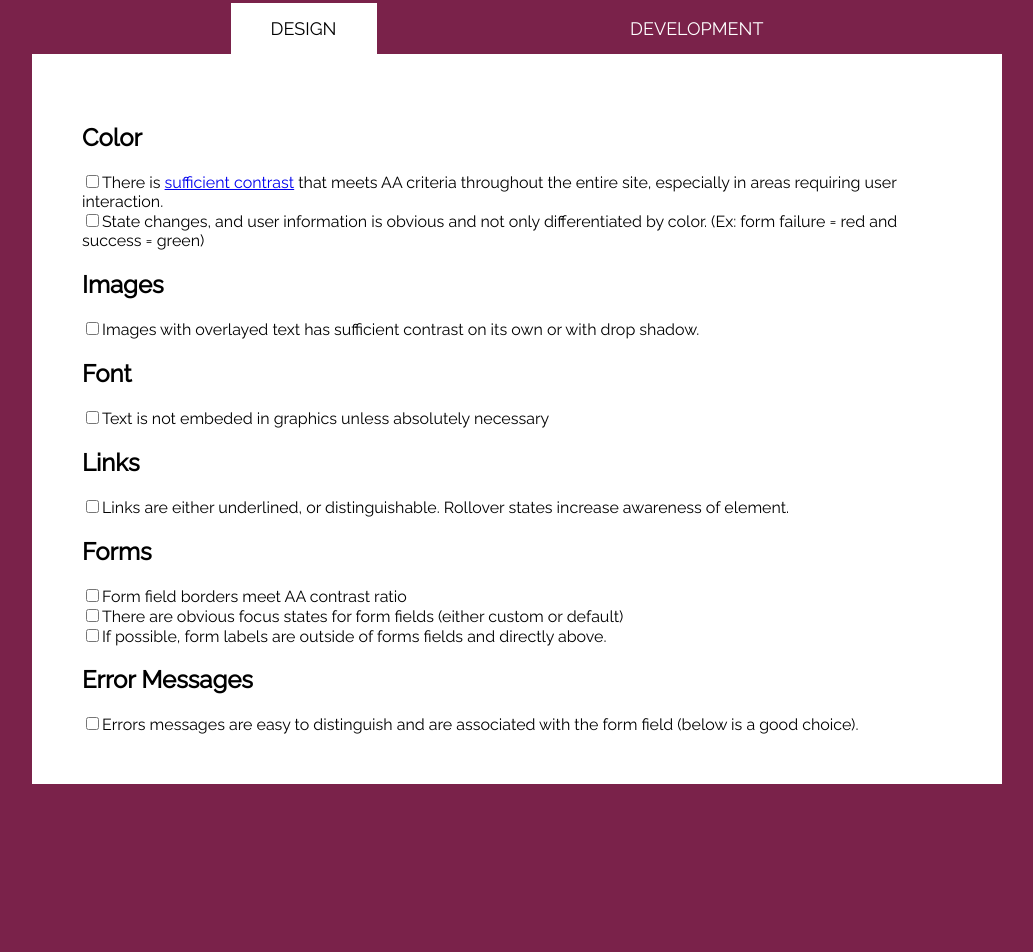
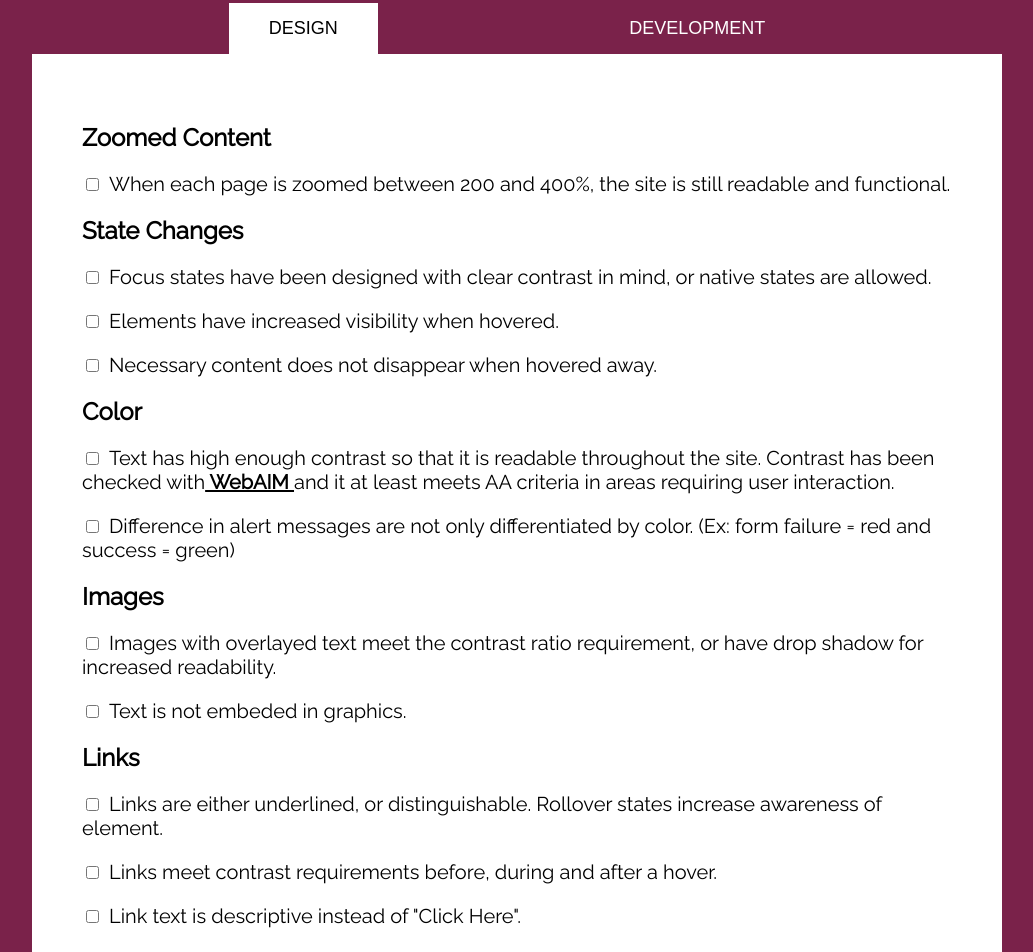
Before and after one commit to hannahhch/accessibility-checklist, a React (Create React App) app: page / in a window 1280 px wide. Shown: the part 140-1092 px from the top of the page, without its empty margins (123-1156 px from the left). Before the commit the page ends 924 px from the top, so only its background shows below. Built offline with nearby package versions, Linux system fonts and the light colour scheme.

Commit message:
updated content

```diff
--- a/src/components/Design.js
+++ b/src/components/Design.js
@@ -4,38 +4,97 @@ export default class Design extends Component {
   render(){
     return(
         <section>
+            <h2>Zoomed Content</h2>
+            <div className="checklist-item">
+                <input type="checkbox" id="zoom_one"/>
+                <label for="zoom_one">When each page is zoomed between 200 and 400%, the site is still readable and functional. </label>
+            </div>
+
+            <h2>State Changes</h2>
+            <div className="checklist-item">
+                <input type="checkbox" id="state_one"/>
+                <label for="state_one">Focus states have been designed with clear contrast in mind, or native states are allowed.</label>
+            </div>
+
+            <div className="checklist-item">
+                <input type="checkbox" id="state_two"/>
+                <label for="state_two">Elements have increased visibility when hovered.</label>
+            </div>
+
+            <div className="checklist-item">
+                <input type="checkbox" id="state_three"/>
+                <label for="state_three">Necessary content does not disappear when hovered away.</label>
+            </div>
+
+
+
             <h2>Color</h2>
+            <div className="checklist-item">
                 <input type="checkbox" id="color_one"/>
-                <label for="color_one">There is <a href="https://webaim.org/resources/contrastchecker/" target="_blank" rel="noopener noreferrer">sufficient contrast</a> that meets AA criteria throughout the entire site, especially in areas requiring user interaction.</label>
+                <label for="color_one">Text has high enough contrast so that it is readable throughout the site. Contrast has been checked with<a href="https://webaim.org/resources/contrastchecker/" target="_blank" rel="noopener noreferrer"> WebAIM </a> and it at least meets AA criteria in areas requiring user interaction.</label>
+            </div>
 
-                <br/><input type="checkbox" id="color_two"/>
-                <label for="color_two">State changes, and user information is obvious and not only differentiated by color. (Ex: form failure = red and success = green) </label>
+            <div className="checklist-item">
+                <input type="checkbox" id="color_two"/>
+                <label for="color_two">Difference in alert messages are not only differentiated by color. (Ex: form failure = red and success = green) </label>
+            </div>
 
             <h2>Images</h2>
+
+            <div className="checklist-item">
                 <input type="checkbox" id="images_one"/>
-                <label for="images_one">Images with overlayed text has sufficient contrast on its own or with drop shadow.</label>
+                <label for="images_one">Images with overlayed text meet the contrast ratio requirement, or have drop shadow for increased readability.</label>
+            </div>
 
-            <h2>Font</h2>
-            <input type="checkbox" id="font_one"/>
-            <label for="font_one">Text is not embeded in graphics unless absolutely necessary</label>
+            <div className="checklist-item">
+                <input type="checkbox" id="font_one"/>
+                <label for="font_one">Text is not embeded in graphics.</label>
+            </div>
 
             <h2>Links</h2>
+            <div className="checklist-item">
                 <input type="checkbox" id="links_one"/>
                 <label for="links_one">Links are either underlined, or distinguishable. Rollover states increase awareness of element.</label>
+            </div>
+
+            <div className="checklist-item">
+                <input type="checkbox" id="links_two"/>
+                <label for="links_two">Links meet contrast requirements before, during and after a hover.</label>
+            </div>
+
+            <div className="checklist-item">
+                <input type="checkbox" id="links_three"/>
+                <label for="links_three">Link text is descriptive instead of "Click Here".</label>
+            </div>
 
             <h2>Forms</h2>
+
+            <div className="checklist-item">
                 <input type="checkbox" id="forms_one"/>
-                <label for="forms_one">Form field borders meet AA contrast ratio</label><br/>
+                <label for="forms_one">Form field borders/boundaries meet the minimum contrast ratio requirements.</label><br/>
+            </div>
 
+            <div className="checklist-item">
                 <input type="checkbox" id="forms_two"/>
                 <label for="forms_two">There are obvious focus states for form fields (either custom or default)</label><br/>
+            </div>
 
+            <div className="checklist-item">
                 <input type="checkbox" id="forms_three"/>
-                <label for="forms_three">If possible, form labels are outside of forms fields and directly above.</label><br/>
+                <label for="forms_three">Form labels are directly above form fields, or floated inside.</label><br/>
+            </div>
 
             <h2>Error Messages</h2>
+
+            <div className="checklist-item">
                 <input type="checkbox" id="error_msg_one"/>
-                <label for="error_msg_one">Errors messages are easy to distinguish and are associated with the form field (below is a good choice).</label>
+                <label for="error_msg_one">Errors messages are easy to understand and are associated with the form field (below is a good choice).</label>
+            </div>
+
+            <div className="checklist-item">
+                <input type="checkbox" id="error_msg_two"/>
+                <label for="error_msg_two">Error messages meaning can be understood without color.</label>
+            </div>
 
         </section>
     )
--- a/src/components/Tabs.js
+++ b/src/components/Tabs.js
@@ -42,8 +42,8 @@ export default class Tabs extends Component {
         return(
             <div className="content_tabs_wrapper">
                 <div className="content_tabs">
-                    <div className="content_tab block_link active" onClick={this.handleDevClick}>Design</div>
-                    <div className="content_tab block_link" onClick={this.handleDesignClick}>Development</div>
+                    <button className="content_tab block_link active" onClick={this.handleDevClick}>Design</button>
+                    <button className="content_tab block_link" onClick={this.handleDesignClick}>Development</button>
                 </div>
                 <div className="content_area">
                     {content}
--- a/src/styles/App.css
+++ b/src/styles/App.css
@@ -25,17 +25,26 @@ footer {
     line-height: 1.7;
 }
 
-footer a {
-    color: var(--black);
-    transition: all 300ms;
+input {
+    margin-right: 10px;
 }
 
-footer a:hover {
+a {
+    color: black;
     font-weight: 900;
+    transition: color 300ms, background-color 300ms;
+}
+
+a:hover {
+    background-color: black;
+    color: white;
+    text-decoration: none;
 }
 
 .block_link {
     color: var(--white);
+    background-color: transparent;
+    border: none;
     padding: 15px 40px;
     text-transform: uppercase;
     transition: all 300ms;
@@ -53,3 +62,8 @@ footer a:hover {
     color: var(--black);
     cursor: pointer;
 }
+
+.checklist-item {
+    margin-bottom: 20px;
+    font-size: 20px;
+}
```
